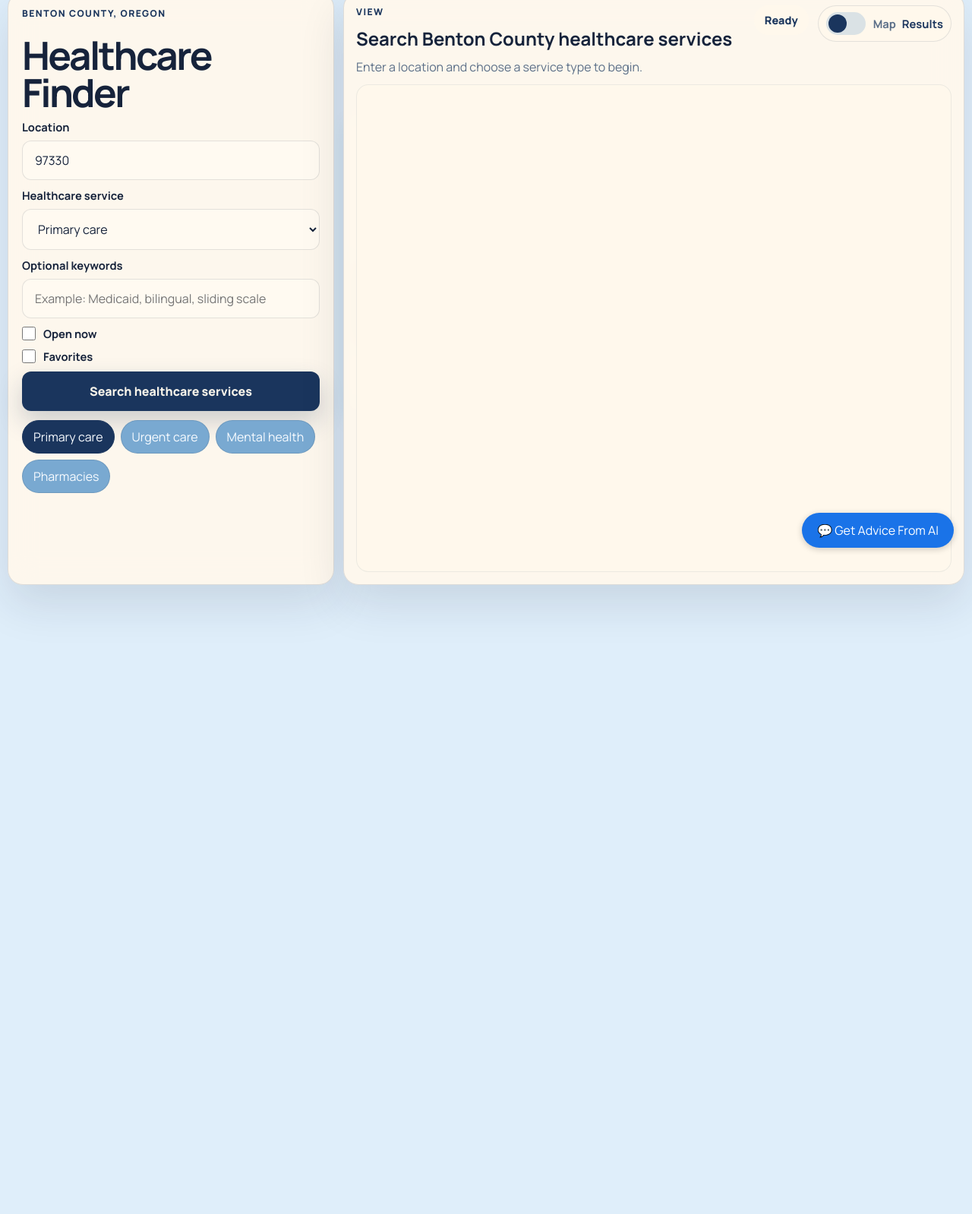
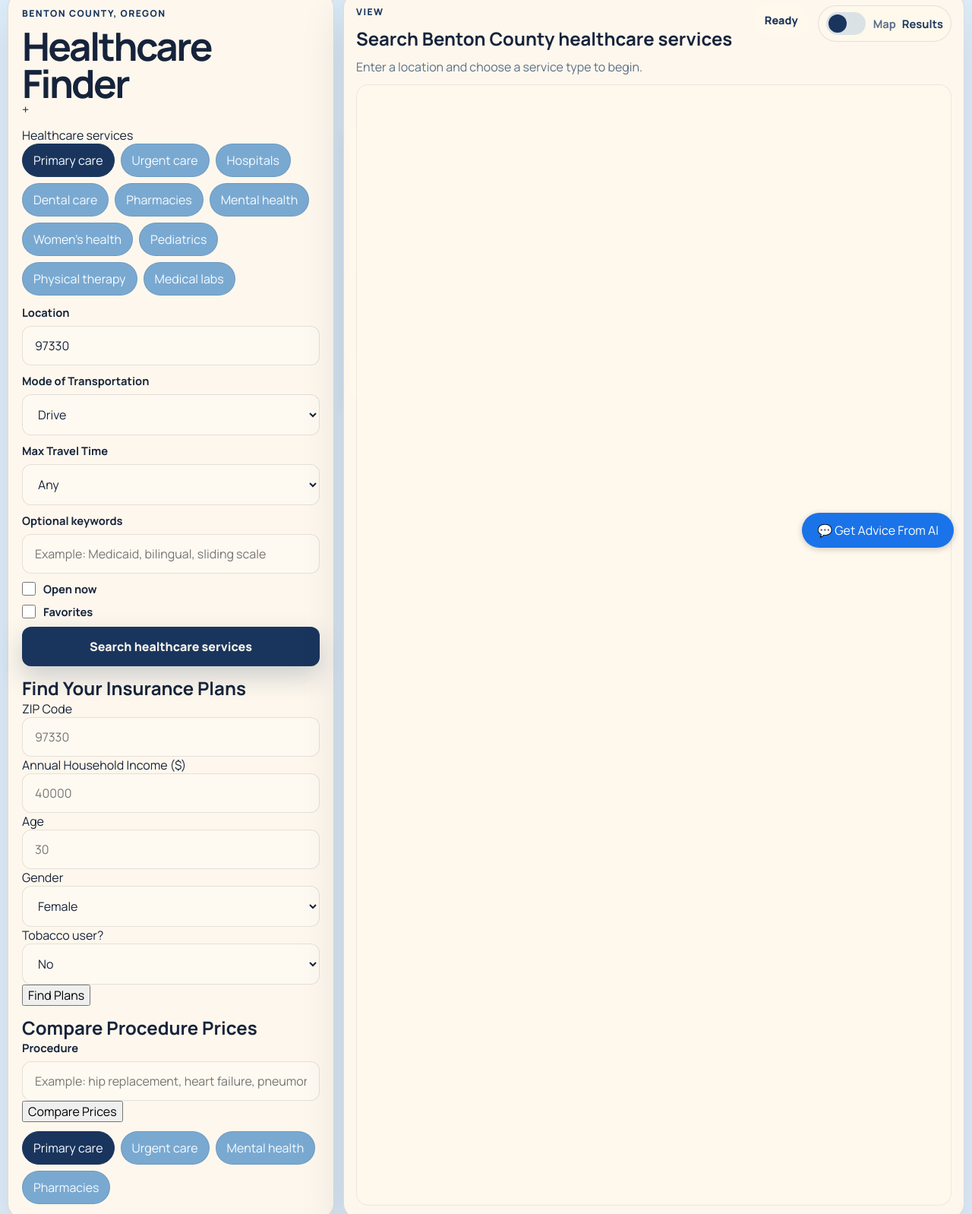
Before and after one commit to LaurenMBell/beaverhacks, a plain HTML site: page index.html in a window 1280 px wide. Shown: the part 55-1653 px from the top of the page at 76% size. Before the commit the page ends 835 px from the top, so only its background shows below. Drawn offline with Linux system fonts and the light colour scheme; no server answers.

Commit message:
update index.html
Refactor login and sidebar sections, add healthcare service filters, and enhance chat functionality.

```diff
--- a/index.html
+++ b/index.html
@@ -22,18 +22,62 @@
         <div id="login-box">
           <h2>Login</h2>
 
+
           <input id="email" type="email" placeholder="Email" />
           <input id="password" type="password" placeholder="Password" />
 
+
           <button id="login-btn">Login</button>
           <button id="signup-btn">Sign Up</button>
-          <button id="guest-login-btn" type="button">Continue as guest</button>
           <button id="logout-btn" style="display:none;">Logout</button>
         <p id="auth-status"></p>
       </div>
       <section class="sidebar">
-        <div class="eyebrow">Benton County, Oregon</div>
-        <h1>Healthcare Finder</h1>
+        <div class="sidebar-header">
+          <div>
+            <div class="eyebrow">Benton County, Oregon</div>
+            <h1>Healthcare Finder</h1>
+          </div>
+          <div class="sidebar-mark" aria-hidden="true">+</div>
+        </div>
+
+
+        <div class="service-picker">
+          <p class="service-picker-label">Healthcare services</p>
+          <div class="chip-group" aria-label="Healthcare service filters">
+            <button class="chip is-active" data-service="primary-care" type="button">
+              Primary care
+            </button>
+            <button class="chip" data-service="urgent-care" type="button">
+              Urgent care
+            </button>
+            <button class="chip" data-service="hospital" type="button">
+              Hospitals
+            </button>
+            <button class="chip" data-service="dentist" type="button">
+              Dental care
+            </button>
+            <button class="chip" data-service="pharmacy" type="button">
+              Pharmacies
+            </button>
+            <button class="chip" data-service="mental-health" type="button">
+              Mental health
+            </button>
+            <button class="chip" data-service="womens-health" type="button">
+              Women's health
+            </button>
+            <button class="chip" data-service="pediatrics" type="button">
+              Pediatrics
+            </button>
+            <button class="chip" data-service="physical-therapy" type="button">
+              Physical therapy
+            </button>
+            <button class="chip" data-service="medical-lab" type="button">
+              Medical labs
+            </button>
+          </div>
+        </div>
+
 
         <form id="search-form" class="search-panel">
           <label class="field">
@@ -46,22 +90,26 @@
               placeholder="Enter an address or ZIP code"
             />
           </label>
+          <label class="field">
+            <span>Mode of Transportation</span>
+            <select id="transportation-select" name="transportation">
+              <option value="drive">Drive</option>
+              <option value="walk">Walk</option>
+              <option value="bike">Bike</option>
+            </select>
+          </label>
+
 
           <label class="field">
-            <span>Healthcare service</span>
-            <select id="service-select" name="service">
-              <option value="primary-care">Primary care</option>
-              <option value="urgent-care">Urgent care</option>
-              <option value="hospital">Hospitals</option>
-              <option value="dentist">Dental care</option>
-              <option value="pharmacy">Pharmacies</option>
-              <option value="mental-health">Mental health</option>
-              <option value="womens-health">Women's health</option>
-              <option value="pediatrics">Pediatrics</option>
-              <option value="physical-therapy">Physical therapy</option>
-              <option value="medical-lab">Medical labs</option>
+            <span>Max Travel Time</span>
+            <select id="travel-time">
+              <option value="">Any</option>
+              <option value="15">15 min</option>
+              <option value="20">20 min</option>
+              <option value="30">30 min</option>
             </select>
           </label>
+
 
           <label class="field">
             <span>Optional keywords</span>
@@ -73,20 +121,86 @@
             />
           </label>
 
+
           <label class="checkbox-row">
             <input id="open-now-input" type="checkbox" name="open-now" />
             <span>Open now</span>
           </label>
+
 
           <label class="checkbox-row">
             <input id="favorites-input" type="checkbox" name="favorites" />
             <span>Favorites</span>
           </label>
 
+
           <button id="search-button" class="search-button" type="submit">
             Search healthcare services
           </button>
         </form>
+
+
+        <section id="insurance-form-section">
+          <h2>Find Your Insurance Plans</h2>
+          <form id="insurance-form">
+            <div class="insurance-form-row">
+              <div class="insurance-form-group">
+                <label for="insurance-zip">ZIP Code</label>
+                <input type="text" id="insurance-zip" placeholder="97330" maxlength="5" />
+              </div>
+              <div class="insurance-form-group">
+                <label for="insurance-income">Annual Household Income ($)</label>
+                <input type="number" id="insurance-income" placeholder="40000" min="0" />
+              </div>
+              <div class="insurance-form-group">
+                <label for="insurance-age">Age</label>
+                <input type="number" id="insurance-age" placeholder="30" min="0" max="120" />
+              </div>
+              <div class="insurance-form-group">
+                <label for="insurance-gender">Gender</label>
+                <select id="insurance-gender">
+                  <option value="Female">Female</option>
+                  <option value="Male">Male</option>
+                </select>
+              </div>
+              <div class="insurance-form-group">
+                <label for="insurance-tobacco">Tobacco user?</label>
+                <select id="insurance-tobacco">
+                  <option value="false">No</option>
+                  <option value="true">Yes</option>
+                </select>
+              </div>
+            </div>
+          <button type="submit" id="insurance-search-btn">Find Plans</button>
+          </form>
+        </section>
+
+        <section id="price-form-section" class="price-form-section">
+          <h2>Compare Procedure Prices</h2>
+          <form id="price-form">
+            <label class="field">
+              <span>Procedure</span>
+              <input
+                id="procedure-input"
+                type="text"
+                placeholder="Example: hip replacement, heart failure, pneumonia"
+              />
+            </label>
+
+
+            <button id="price-search-btn" type="submit">
+              Compare Prices
+            </button>
+          </form>
+          <div id="price-results"></div>
+        </section>
+
+
+
+
+      <div class="chip-group" aria-label="Quick service filters">
+
+
 
         <div class="chip-group" aria-label="Quick service filters">
           <button class="chip is-active" data-service="primary-care" type="button">
@@ -103,6 +217,7 @@
           </button>
         </div>
       </section>
+
 
       <section class="map-panel">
         <div class="map-header">
@@ -151,12 +266,10 @@
         </div>
       </section>
     </div>
-
     <script src="./config.js"></script>
     <script type="module" src="./app.js"></script>
+    <button id="chat-toggle" onclick="toggleChat()">💬 Get Advice From AI</button>
 
-    <!-- Chat bubble button -->
-    <button id="chat-toggle" onclick="toggleChat()">💬 Get Advice From AI</button>
 
     <!-- Chat window -->
     <div id="chat-window" style="display:none">
@@ -175,6 +288,5 @@
         <button onclick="sendMessage()">Send</button>
       </div>
     </div>
-
   </body>
 </html>
```
